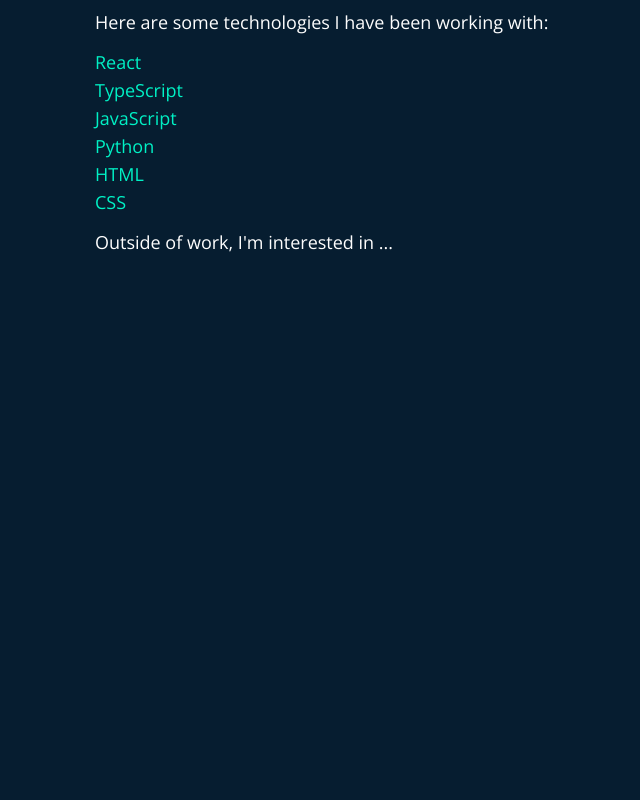
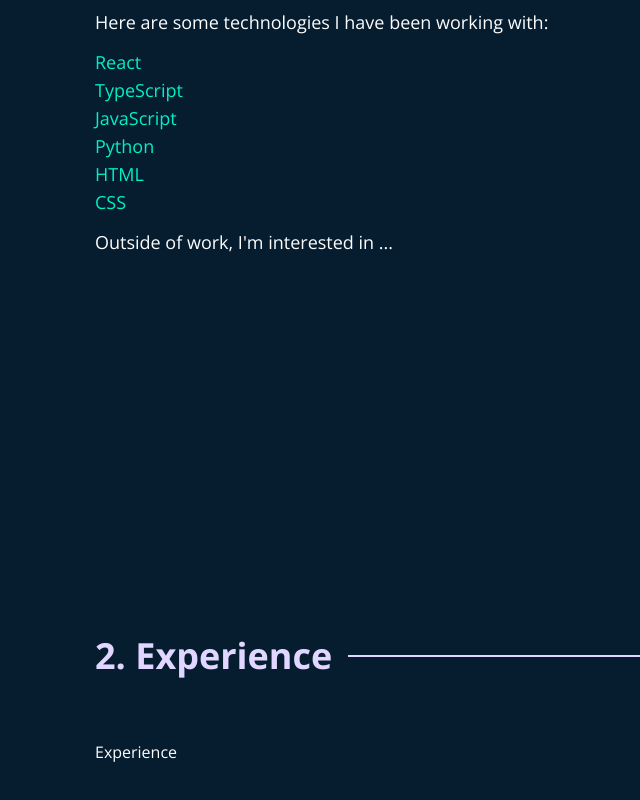
Before and after one commit to kelseyfranken/hello-kelsey, a Next.js app: page / in a window 1280 px wide. Shown: the part 1284-2084 px from the top of the page, without its empty margins (33-673 px from the left). Before the commit the page ends 1814 px from the top, so only its background shows below. Built offline with nearby package versions, Linux system fonts and the light colour scheme.

Commit message:
:construction: add experience section

```diff
--- a/src/app/page.jsx
+++ b/src/app/page.jsx
@@ -1,5 +1,6 @@
 "use client";
 import About from "@/components/About";
+import Experience from "@/components/Experience";
 import Landing from "@/components/Landing";
 import Slide from "react-reveal/Slide";
 
@@ -11,9 +12,15 @@
           <Landing />
         </section>
       </Slide>
-      <Slide bottom delay={1000}>
+      <Slide bottom delay={500}>
         <section className="h-screen" id="about">
           <About />
+        </section>
+      </Slide>
+
+      <Slide bottom delay={500}>
+        <section className="h-screen" id="about">
+          <Experience />
         </section>
       </Slide>
     </div>
--- /dev/null
+++ b/src/components/Experience.jsx
@@ -0,0 +1,10 @@
+import SectionTitle from "./SectionTitle";
+
+export default function Experience() {
+  return (
+    <div className="pt-28 sm:pt-80 flex flex-col">
+      <SectionTitle name={"Experience"} number={"2"} />
+      Experience
+    </div>
+  );
+}
```
